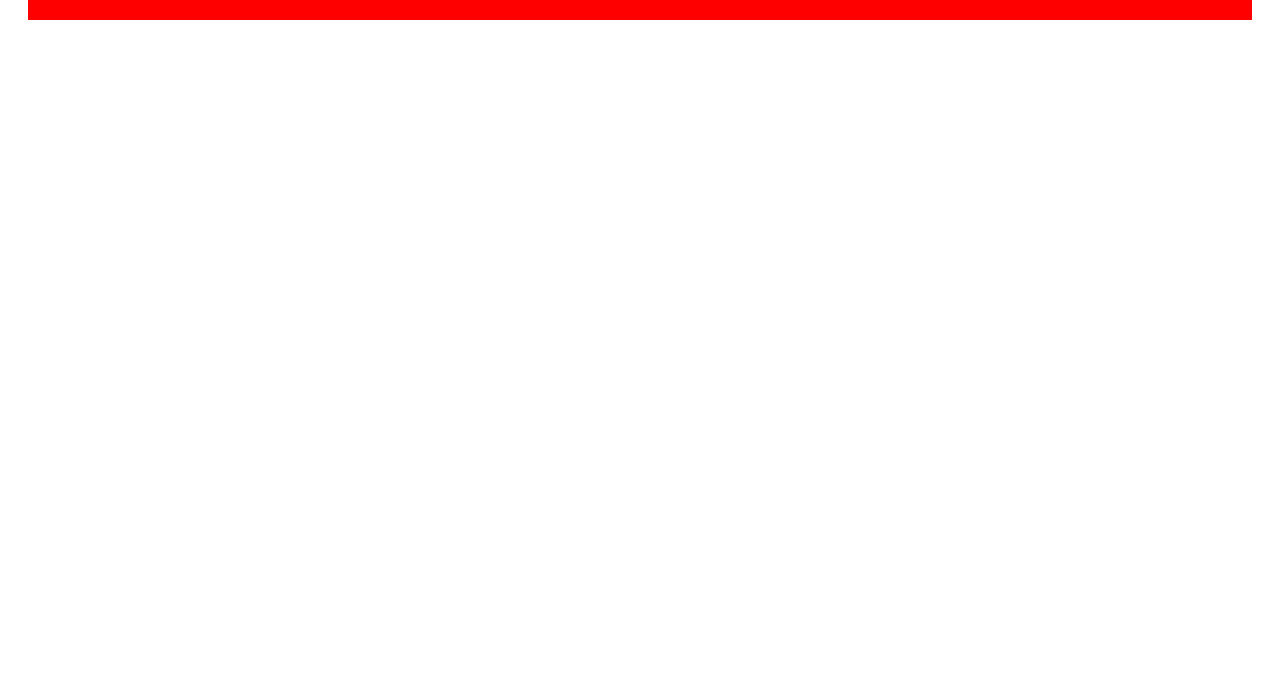
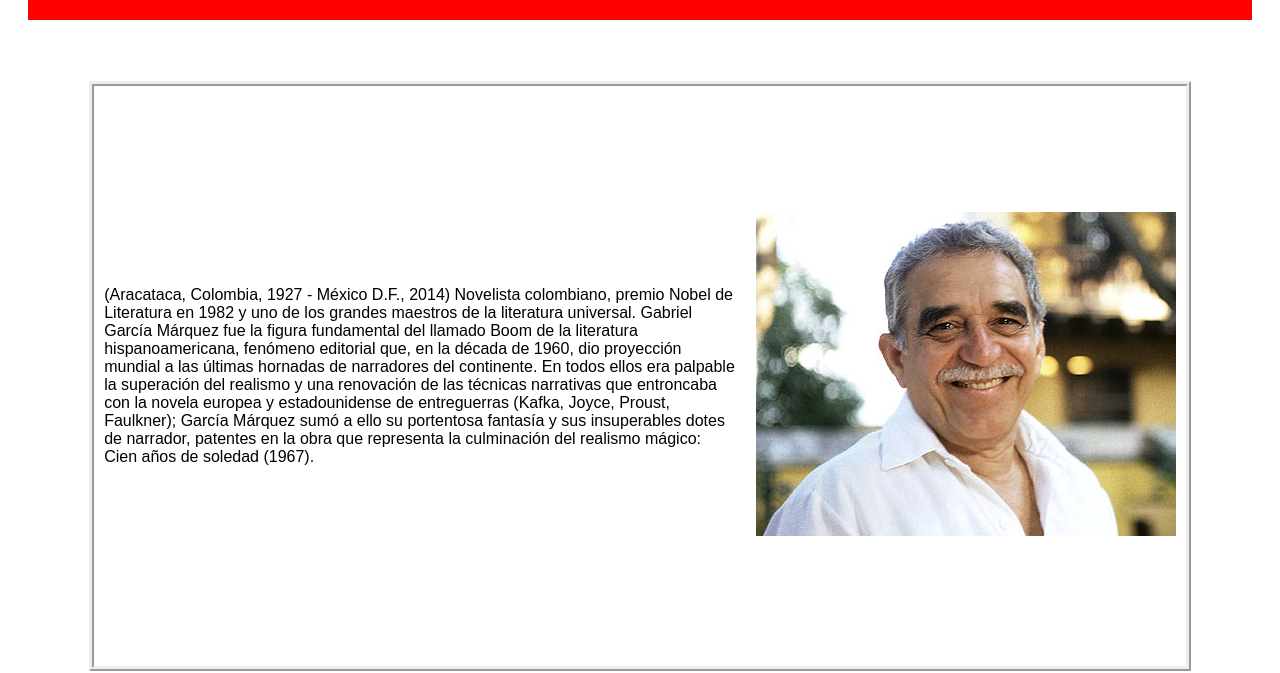
Before and after one commit to Fvaans/TALLER, a plain HTML site: page biografia.html in a window 1280 px wide. Shown: the part 128-801 px from the top of the page. Drawn offline with Linux system fonts and the light colour scheme.

Commit message:
Se agrega imagen y boton en la pagina secundaria

```diff
--- a/CSS/css.css
+++ b/CSS/css.css
@@ -51,3 +51,23 @@ body{
     font-size: 40px;
 
   }
+  .contenedor2 {
+    height: 70vh;
+    margin: 5%;
+    background-color: rgb(255, 255, 255);
+    max-width: 100%;
+
+    border:5px ridge;
+    display: flex;
+    align-items: center;
+    justify-content: space-between;
+    padding: 10px;
+  }
+  .texto {
+    margin-right: 20px;
+  }
+
+
+  .imagen2 {
+    max-width: 100%;
+  }
--- a/JAVASCRIPT/js.js
+++ b/JAVASCRIPT/js.js
@@ -1,3 +1,6 @@
 function biografia(){
     window.location.href = "biografia.html";
     }
+function regreso(){
+        window.history.back();
+        }
--- a/biografia.html
+++ b/biografia.html
@@ -10,3 +10,13 @@
         <h2>GABRIEL GARCIA MARQUEZ</h2>
       </div>
     </header>
+    <div class="contenedor2">
+
+      <span class="texto">(Aracataca, Colombia, 1927 - México D.F., 2014) Novelista colombiano, premio Nobel de Literatura en 1982 y uno de los grandes maestros de la literatura universal. Gabriel García Márquez fue la figura fundamental del llamado Boom de la literatura hispanoamericana, fenómeno editorial que, en la década de 1960, dio proyección mundial a las últimas hornadas de narradores del continente.
+     En todos ellos era palpable la superación del realismo y una renovación de las técnicas narrativas que entroncaba con la novela europea y estadounidense de entreguerras (Kafka, Joyce, Proust, Faulkner); García Márquez sumó a ello su portentosa fantasía y sus insuperables dotes de narrador, patentes en la obra que representa la culminación del realismo mágico: Cien años de soledad (1967).</span>
+      <div class="imagen2">
+      <img src="imagenes/garcia_marquez_gabriel.jpg" alt="">
+      </div>
+    </div>
+	<button onclick="regreso()">Volver</button>
+</body>
```
Also changed, not shown: INDEX.HTML (+1 -1 lines).
